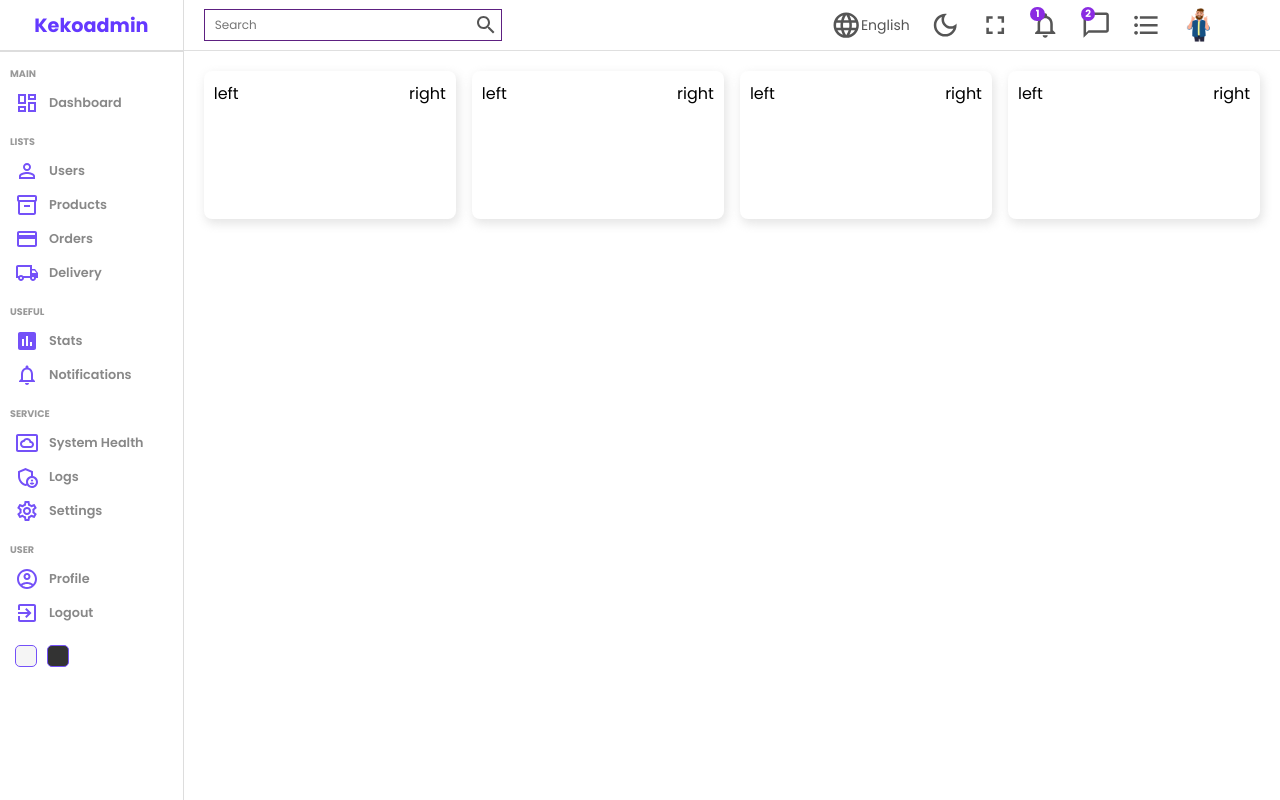
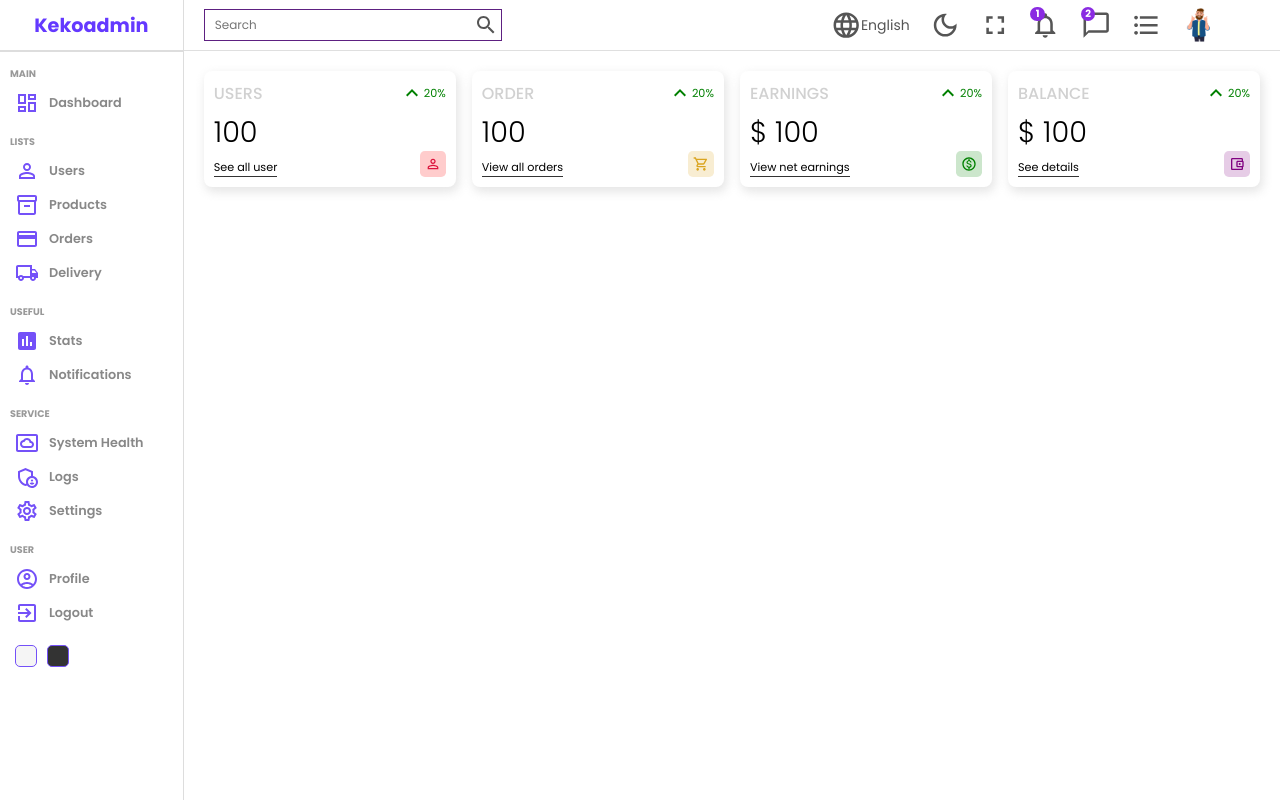
Before and after one commit to Mehmetadiguzel1/admin-dashboard, a React (Create React App) app: page / in a window 1280 px wide. Built offline with nearby package versions, Linux system fonts and the light colour scheme.

Commit message:
Widgets side done

```diff
--- a/src/components/widget/Widget.jsx
+++ b/src/components/widget/Widget.jsx
@@ -1,10 +1,84 @@
 import React from 'react'
 import './widget.scss'
-const Widget = () => {
+import KeyboardArrowUpOutlinedIcon from '@mui/icons-material/KeyboardArrowUpOutlined';
+import PersonOutlineOutlinedIcon from '@mui/icons-material/PersonOutlineOutlined';
+import AccountBalanceWalletOutlinedIcon from '@mui/icons-material/AccountBalanceWalletOutlined';
+import ShoppingCartOutlinedIcon from '@mui/icons-material/ShoppingCartOutlined';
+import MonetizationOnOutlinedIcon from '@mui/icons-material/MonetizationOnOutlined';
+const Widget = ({ type }) => {
+    let data;
+    //Temporary
+
+    const amount = 100
+    const diff = 20
+
+    switch(type){
+        case "user":
+            data={
+                title: "USERS",
+                isMoney: false,
+                link: "See all user",
+                icon:<PersonOutlineOutlinedIcon
+                    className='icon'
+                    style={{
+                        color: 'crimson',
+                        background:"rgba(255, 0, 0, 0.2)"
+                    }}/>
+            };
+            break;
+        case "order":
+            data={
+                title: "ORDER",
+                isMoney: false,
+                link: "View all orders",
+                icon:<ShoppingCartOutlinedIcon className='icon'
+                style={{
+                    color: 'goldenrod',
+                    background:"rgba(218, 165, 32, 0.2)"
+                }}/>
+            };
+            break;
+        case "earning":
+            data={
+                title: "EARNINGS",
+                isMoney: true,
+                link: "View net earnings",
+                icon:<MonetizationOnOutlinedIcon className='icon'
+                style={{
+                    color: 'green',
+                    background:"rgba(0, 128, 0, 0.2"
+                }}/>
+            };
+            break;
+        case "balance":
+            data={
+                title: "BALANCE",
+                isMoney: true,
+                link: "See details",
+                icon:<AccountBalanceWalletOutlinedIcon className='icon'
+                style={{
+                    color: 'purple',
+                    background:"rgba(128, 0, 128, 0.2"
+                }}/>
+            };
+            break;
+            default:
+                break;
+    }
   return (
     <div className="widget">
-        <div className="lef">left</div>
-        <div className="right">right</div>
+        <div className="left">
+            <span className='title'>{data.title}</span>
+            <span className='counter'>{data.isMoney && "$"} {amount}</span>
+            <span className='link'>{data.link}</span>
+        </div>
+        <div className="right">
+            <div className="percentage positive">
+                    <KeyboardArrowUpOutlinedIcon/>
+                    {diff}%
+                </div>
+                {data.icon}
+            </div>
 
     </div>
   )
--- a/src/components/widget/widget.scss
+++ b/src/components/widget/widget.scss
@@ -6,6 +6,46 @@
     -webkit-box-shadow: 2px 4px 10px 1px rgba(0, 0, 0, 0.47);
     box-shadow: 2px 4px 10px 1px rgba(201, 201, 201, 0.47);
     border-radius: 0.5rem;
-    height: 8rem;
+    height: 6rem;
+
+    .left, .right{
+        display: flex;
+        flex-direction: column;
+        justify-content: space-between;
+    }
+    .title{
+        font-weight: 500;
+        font-size: 1rem;
+        color: #d1d1d1;
+    }
+    .counter{
+        font-size: 1.8rem;
+        font-weight: 300;
+    }
+    .link{
+        width: max-content;
+        font-size: 0.7rem;
+        border-bottom: 1px solid #333;
+    }
+    .percentage{
+        display: flex;
+        align-items: center;
+        font-size: 0.7rem;
+
+        &.positive{
+            color: green;
+
+        }
+        &.negative{
+            color: red;
+        }
+    }
+    .icon{
+        font-size: 1rem;
+        padding: 5px;
+        // background-color: rgba(128, 0, 128, 0.541);
+        border-radius: 0.3rem;
+        align-self: flex-end;
+    }
 
 }
--- a/src/pages/home/Home.jsx
+++ b/src/pages/home/Home.jsx
@@ -11,10 +11,10 @@
         <div className="homeContainer">
           <Navbar />
           <div className="widgets">
-            <Widget/>
-            <Widget/>
-            <Widget/>
-            <Widget/>
+            <Widget type="user"/>
+            <Widget type="order"/>
+            <Widget type="earning"/>
+            <Widget type="balance"/>
 
           </div>
         </div>
--- a/src/pages/login/Login.jsx
+++ b/src/pages/login/Login.jsx
@@ -3,7 +3,7 @@
 const Login = () => {
   return (
     <div className="login">
-        <h1>Keko</h1>
+        Keko
     </div>
   )
 }
```
